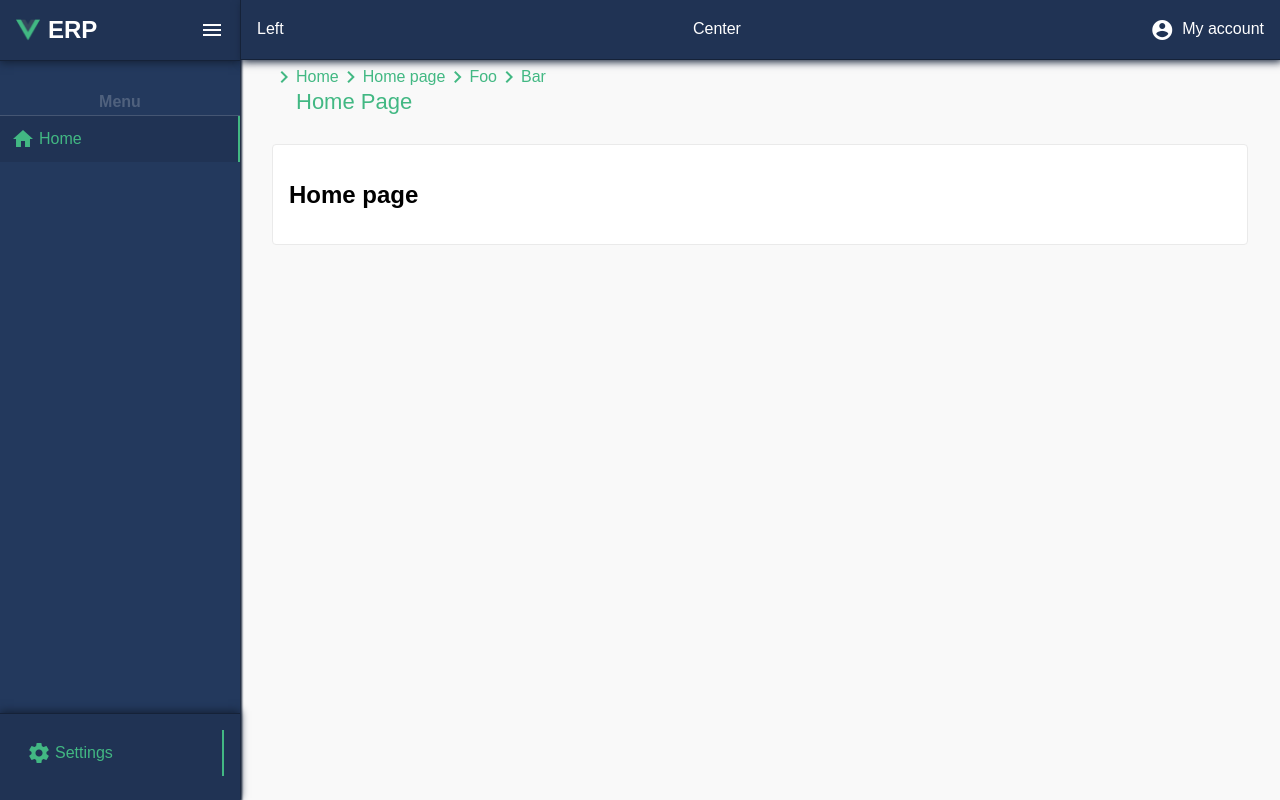
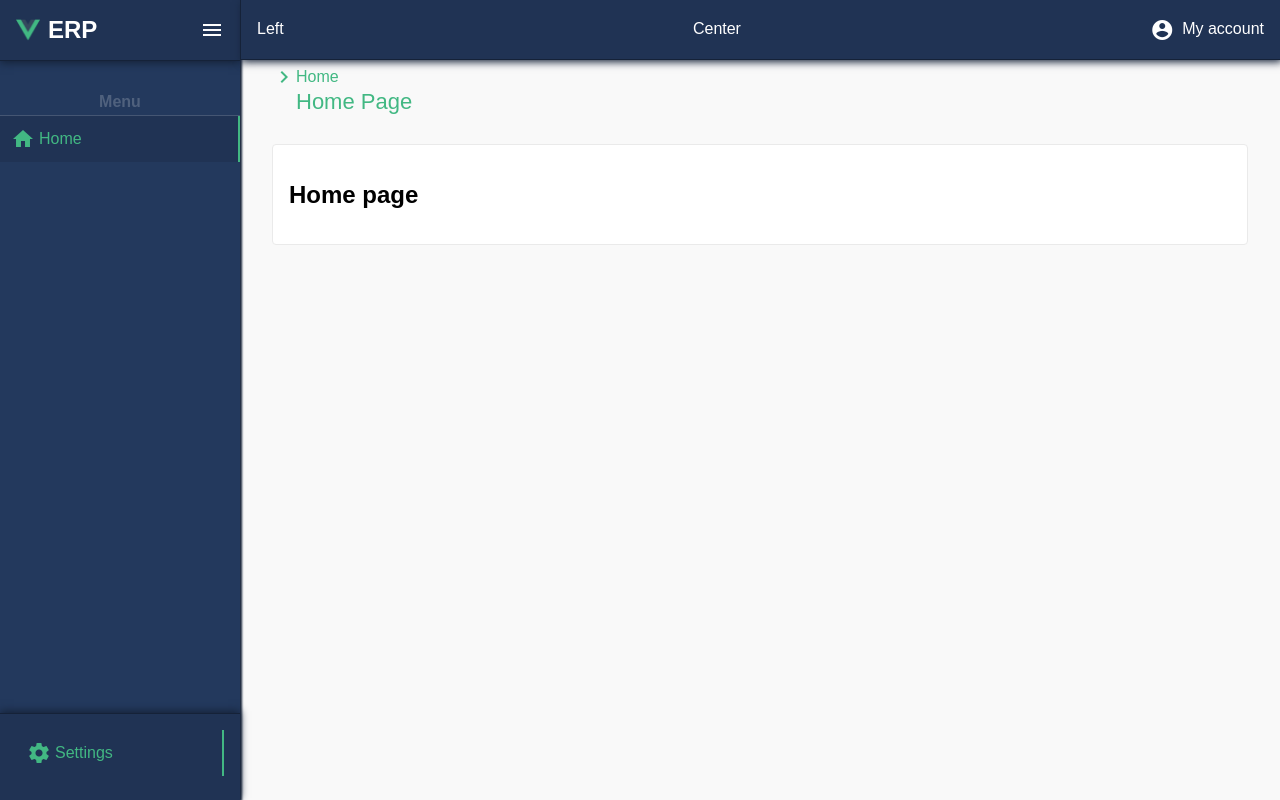
Before and after one commit to MMK-13/erp-front, a Vue app: page /dashboard in a window 1280 px wide. Built offline with nearby package versions, Linux system fonts and the light colour scheme; a web font is replaced by a local one.

Commit message:
Correct DashBoardView address

```diff
--- a/src/views/DashboardView.vue
+++ b/src/views/DashboardView.vue
@@ -1,5 +1,5 @@
 <template>
-	<LayoutContainer address="Home/Home page/Foo/Bar" title="Home Page">
+	<LayoutContainer address="Home" title="Home Page">
 		<h2>Home page</h2>
 	</LayoutContainer>
 </template>
```
